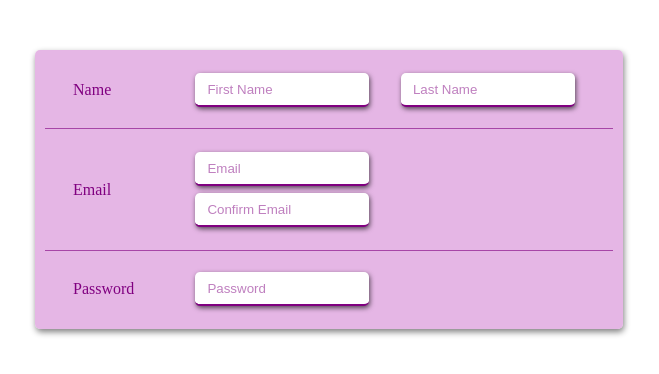
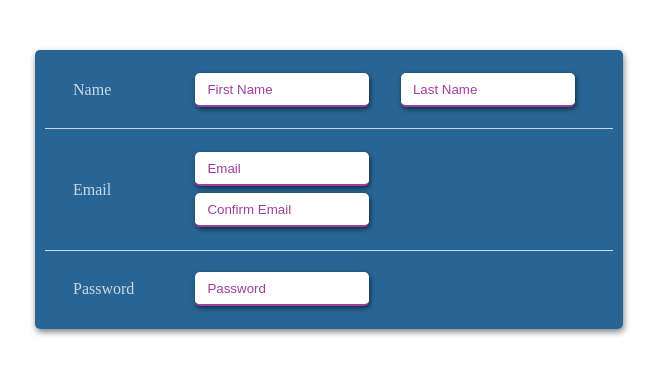
Before and after one commit to AMGit21/test-git-with-hassane, a plain HTML site: page index.html in a window 1280 px wide. Shown: the whole page, without its empty margins (311-970 px from the left). Drawn offline with Linux system fonts and the light colour scheme.

Commit message:
update style

```diff
--- a/style.css
+++ b/style.css
@@ -1,3 +1,10 @@
+:root {
+  --bgColor: rgba(0, 73, 128, 0.843);
+  --textColor: rgba(254, 254, 255, 0.758);
+  --input-border-bottom-color: rgba(128, 0, 128, 0.758);
+  --boxShadow: 1px 3px 6px gray;
+  --inputBoxShadow: 1px 2px 5px rgba(0, 0, 0, 0.6);
+}
 .registration {
   display: flex;
   flex-direction: column;
@@ -5,9 +12,9 @@
   align-items: flex-start;
   width: 45%;
   margin: 50px auto;
-  background-color: rgba(221, 160, 221, 0.761);
+  background-color: var(--bgColor);
   border: none;
-  box-shadow: 1px 3px 6px gray;
+  box-shadow: var(--boxShadow);
   padding: 10px;
   border-radius: 5px;
 }
@@ -23,7 +30,7 @@
 }
 .hrLine {
   border: none;
-  border-top: 1px solid rgba(128, 0, 128, 0.615);
+  border-top: 1px solid var(--textColor);
   width: 100%;
 }
 .mailWrapper {
@@ -35,7 +42,7 @@ span {
   display: flex;
   justify-content: flex-start;
   align-items: center;
-  color: purple;
+  color: var(--textColor);
 }
 .wrapper {
   width: inherit;
@@ -55,11 +62,11 @@ input {
   height: 30px;
   width: 170px;
   border: none;
-  border-bottom: 2px solid purple;
-  box-shadow: 1px 2px 5px rgba(0, 0, 0, 0.624);
+  border-bottom: 2px solid var(--input-border-bottom-color);
+  box-shadow: var(--inputBoxShadow);
   border-radius: 5px;
 }
 ::placeholder {
   padding-left: 10px;
-  color: rgba(128, 0, 128, 0.5);
+  color: var(--input-border-bottom-color);
 }
```
